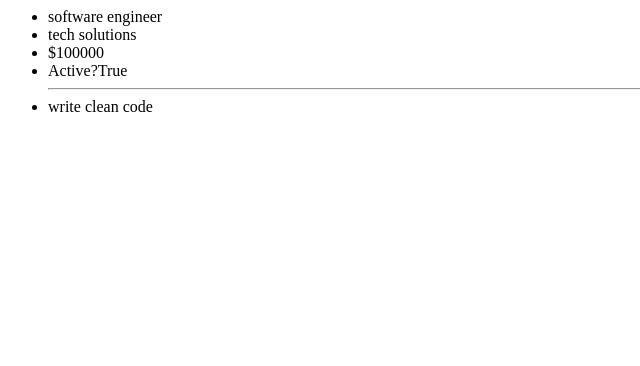
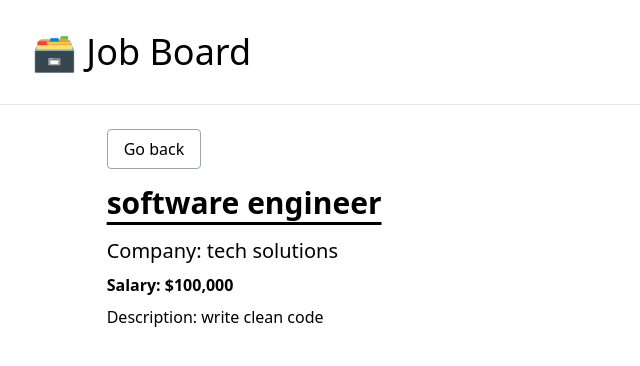
Before and after one commit to medianyi/job_board, a Django app: page /job/2/ in a window 1280 px wide. Shown: the top 366 px of the page, without its empty margins (0-640 px from the left). Run offline with Django 5.2, Linux system fonts and the light colour scheme; data comes from the database, SQL or seed files in the repository; some libraries are stand-ins or nearby versions.

Commit message:
fix detail.html

```diff
--- a/job_board/templates/job_board/detail.html
+++ b/job_board/templates/job_board/detail.html
@@ -1,10 +1,11 @@
-<html>
-    <ul>
-        <li>{{posting.title}}</li>
-        <li>{{posting.company}}</li>
-        <li>${{posting.salary}}</li>
-        <li>Active?{{posting.is_active}}</li>
-        <hr>
-        <li>{{posting.description}}</li>
-    </ul>
-</html>
+{% extends 'job_board/_base.html' %}
+{% load humanize %}
+{% block content %}
+<div class="w-10/12 mx-auto">
+    <p class="pb-6"><a href="{% url 'home' %}" class="border border-gray-400 rounded px-4 py-2 hover:bg-gray-200">Go back</a></p>
+    <h1 class="text-3xl font-semibold pb-4 underline underline-offset-8">{{posting.title}}</h1>
+    <p class="pb-2 text-xl">Company: {{posting.company}}</p>
+    <p class="pb-2 font-semibold">Salary: ${{posting.salary|intcomma}}</p>
+    <p>Description: {{posting.description}}</p>
+</div>
+{% endblock content %}
```
